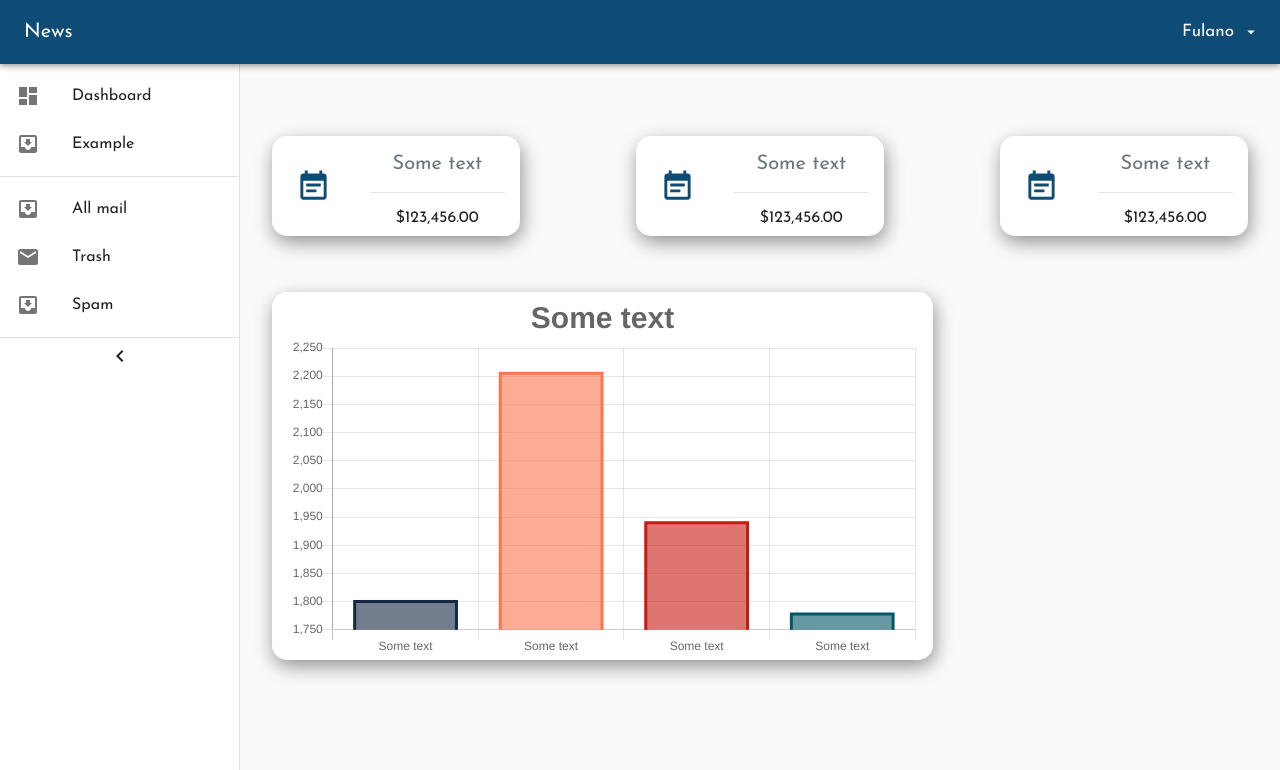
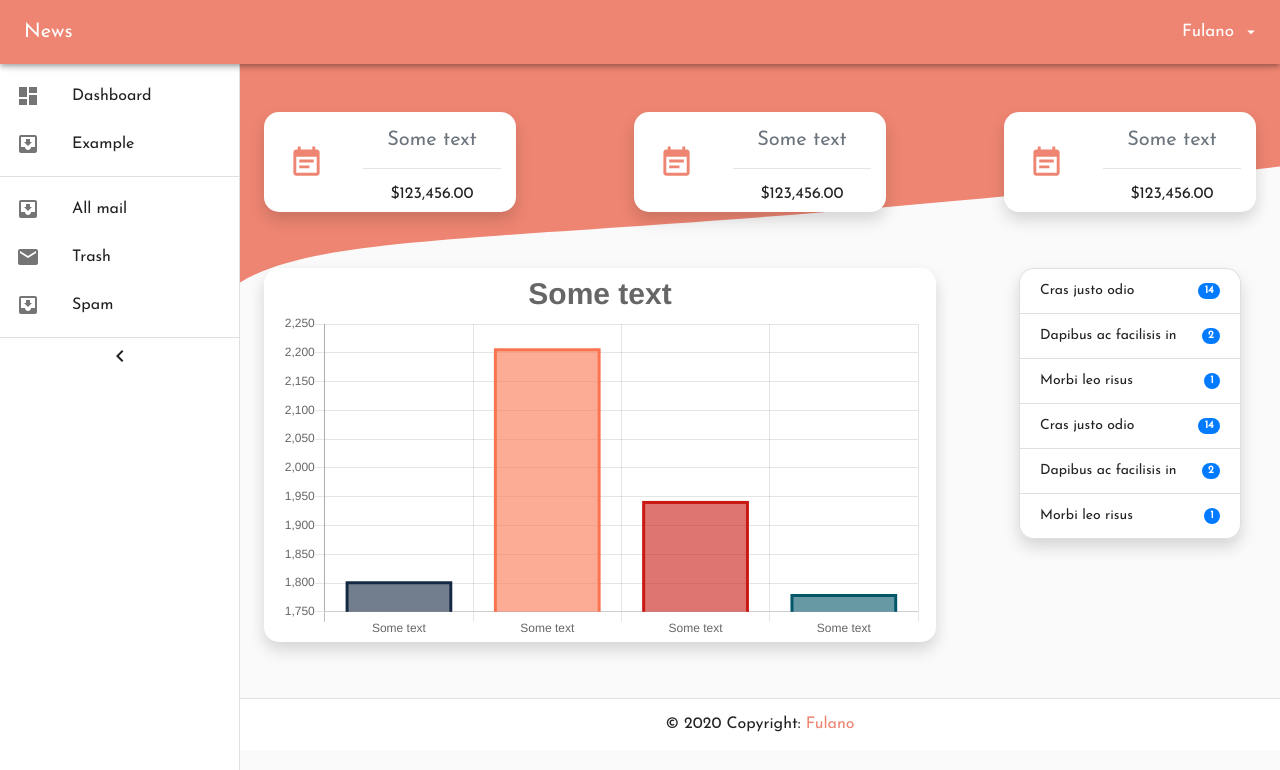
Before and after one commit to JE1999/Sistema-citas-medicas-ReactJS, a React (Create React App) app: page / in a window 1280 px wide. Both pictures are taken after typing "Sample", "Sample123" into the empty fields and a click on the button "LOGIN". Shown: the top 770 px of the page. Built offline with nearby package versions, Linux system fonts and the light colour scheme.

Commit message:
color and dashboard mejorado

```diff
--- a/public/index.html
+++ b/public/index.html
@@ -24,7 +24,7 @@
       work correctly both with client-side routing and a non-root public URL.
       Learn how to configure a non-root public URL by running `npm run build`.
     -->
-    <title>React App</title>
+    <title>S.C.M.</title>
     <link href="https://fonts.googleapis.com/css2?family=Josefin+Sans&display=swap" rel="stylesheet">
   </head>
   <body>
--- a/src/Components/Layout/Components/AppBar.js
+++ b/src/Components/Layout/Components/AppBar.js
@@ -12,7 +12,7 @@ import ArrowDropDownIcon from '@material-ui/icons/ArrowDropDown';
 const useStyles = makeStyles((theme) => ({
   appBar:{
       zIndex: 1300,
-      background: '#0f4c75'
+      background: '#ee8572',
   },
   menuButton: {
     marginRight: theme.spacing(2),
--- a/src/Components/Layout/index.js
+++ b/src/Components/Layout/index.js
@@ -71,7 +71,6 @@ const useStyles = makeStyles((theme) => ({
   },
   content: {
     flexGrow: 1,
-    padding: theme.spacing(3),
   },
 }));
 
@@ -160,8 +159,28 @@ export default function MiniDrawer({children}) {
             }
       </Drawer>
       <main className={classes.content}>
+
+        <div className="container-fluid">
+          <div className="row">
+            <div className="col-12 p-0">
+              <div className="col-12 p-0" style={{height: "500px", position: "absolute"}}>
+                <svg viewBox="0 0 500 150" preserveAspectRatio="none" style={{height: "100%", width: "100%"}}>
+                  <path d="M-30.76,141.61 C-23.98,49.83 -1.41,87.33 500.00,49.98 L500.00,0.00 L0.00,0.00 Z" style={{stroke: "none", fill: "#ee8572"}}></path></svg></div>
+            </div>
+          </div>
+        </div>
+
         <div className={classes.toolbar} />
-        {children}
+        <div className="opcd px-3">
+          {children}
+        </div>
+
+        <footer className="border-top bg-white mt-5">
+          <div className="footer-copyright text-center py-3">
+            <h6 className="m-0">© 2020 Copyright: <span className="text-app">Fulano</span></h6>
+          </div>
+        </footer>
+
       </main>
     </div>
   );
--- a/src/Pages/Dashboard/app.js
+++ b/src/Pages/Dashboard/app.js
@@ -11,7 +11,7 @@ export default function (){
             <div className="container-fluid">
                 <div className="row d-flex justify-content-between">
 
-                    <div className="col-12 col-md-5 col-lg-4 col-xl-3 m-2 mt-5 shadow-app">
+                    <div className="col-12 col-md-5 col-lg-4 col-xl-3 m-2 mt-5 bg-white shadow rounded-app">
                         <div className="row d-flex align-items-center">
                             <div className="col-4 text-center"><EventNoteIcon className="text-app" fontSize="large"/></div>
                             <div className="col-8 text-center">
@@ -21,7 +21,7 @@ export default function (){
                             </div>
                         </div>
                     </div>
-                    <div className="col-12 col-md-5 col-lg-4 col-xl-3 m-2 mt-5 shadow-app">
+                    <div className="col-12 col-md-5 col-lg-4 col-xl-3 m-2 mt-5 bg-white shadow rounded-app">
                         <div className="row d-flex align-items-center">
                             <div className="col-4 text-center"><EventNoteIcon className="text-app" fontSize="large"/></div>
                             <div className="col-8 text-center">
@@ -31,7 +31,7 @@ export default function (){
                             </div>
                         </div>
                     </div>
-                    <div className="col-12 col-md-5 col-lg-4 col-xl-3 m-2 mt-5 shadow-app">
+                    <div className="col-12 col-md-5 col-lg-4 col-xl-3 m-2 mt-5 bg-white shadow rounded-app">
                         <div className="row d-flex align-items-center">
                             <div className="col-4 text-center"><EventNoteIcon className="text-app" fontSize="large"/></div>
                             <div className="col-8 text-center">
@@ -42,8 +42,37 @@ export default function (){
                         </div>
                     </div>
 
-                    <div className="col-8 m-2 mt-5 shadow-app">
+                    <div className="col-8 m-2 mt-5 bg-white shadow rounded-app">
                         <ChartOne/>
+                    </div>
+
+                    <div className="col-3 m-2 mt-5">
+                        <ul className="list-group shadow rounded-app">
+                            <li className="list-group-item d-flex justify-content-between align-items-center">
+                                Cras justo odio
+                                <span className="badge badge-primary badge-pill">14</span>
+                            </li>
+                            <li className="list-group-item d-flex justify-content-between align-items-center">
+                                Dapibus ac facilisis in
+                                <span className="badge badge-primary badge-pill">2</span>
+                            </li>
+                            <li className="list-group-item d-flex justify-content-between align-items-center">
+                                Morbi leo risus
+                                <span className="badge badge-primary badge-pill">1</span>
+                            </li>
+                            <li className="list-group-item d-flex justify-content-between align-items-center">
+                                Cras justo odio
+                                <span className="badge badge-primary badge-pill">14</span>
+                            </li>
+                            <li className="list-group-item d-flex justify-content-between align-items-center">
+                                Dapibus ac facilisis in
+                                <span className="badge badge-primary badge-pill">2</span>
+                            </li>
+                            <li className="list-group-item d-flex justify-content-between align-items-center">
+                                Morbi leo risus
+                                <span className="badge badge-primary badge-pill">1</span>
+                            </li>
+                        </ul>
                     </div>
 
                 </div>
--- a/src/Pages/Login/index.js
+++ b/src/Pages/Login/index.js
@@ -8,10 +8,10 @@ import LockOpenIcon from '@material-ui/icons/LockOpen';
 
 const useStyles = makeStyles((theme) => ({
   button: {
-    background: '#0f4c75',
+    background: '#ee8572',
     color: '#fff',
     "&:hover": {
-        backgroundColor: "#0f4c85"
+        backgroundColor: "#ee8572"
     }
   },
 }));
@@ -33,10 +33,12 @@ export default function (){
         <div className="landing-page">
             <div className="container page-content">
                 <div className="row d-flex justify-content-center">
-                    <div className="col-11 col-sm-8 col-md-6 col-lg-4 my-5 px-3 pt-5 pb-3 rounded bg-white">
-                        <h2 className="mb-5 text-center">Login <LockOpenIcon/></h2>
+                    <div className="col-11 col-sm-8 col-md-6 col-lg-4 my-5 p-0 rounded bg-white opcd">
+                        <div className="col-12 p-0" style={{height: "250px", position: "absolute"}} ><svg viewBox="0 0 500 150" preserveAspectRatio="none" style={{height: "100%", width: "100%"}}><path d="M-30.76,141.61 C-23.98,49.83 -1.41,87.33 500.00,49.98 L500.00,0.00 L0.00,0.00 Z" style={{stroke: "none", fill: "#ee8572"}}></path></svg></div>
+                        <h2 className="mb-5 mt-5 text-center text-white" style={{position: "relative"}}>Login <LockOpenIcon/></h2>
                         <form
                             onSubmit={handleSubmit}
+                            className="p-3"
                         >
                             <div className="form-row">
                                 <div className="form-group col-12">
--- a/src/index.css
+++ b/src/index.css
@@ -2,14 +2,26 @@ body{
     font-family: 'Josefin Sans', sans-serif !important;
 }
 
-.text-app{color: #0f4c75 !important;} .bg-app{background: #0f4c75 !important;}
+/*GLOBAL*/
+.text-app{color: #ee8572 !important;} .bg-app{background: #ee8572 !important;}
 
-.shadow-app{
+.rounded-app{
     border-radius: 15px !important;
-    background: #ffffff;
-    box-shadow:  1.5px 6px 19px #8f8f8f,
-    -6px -6px 19px #ffffff;
 }
+
+.opcd{
+    animation: 1s opcd alternate;
+}
+
+@keyframes opcd {
+    from{
+        opacity: 0;
+    }
+    to{
+        opacity: 1;
+    }
+}
+/***************************/
 
 /*LOGIN*/
 .landing-page{
```
